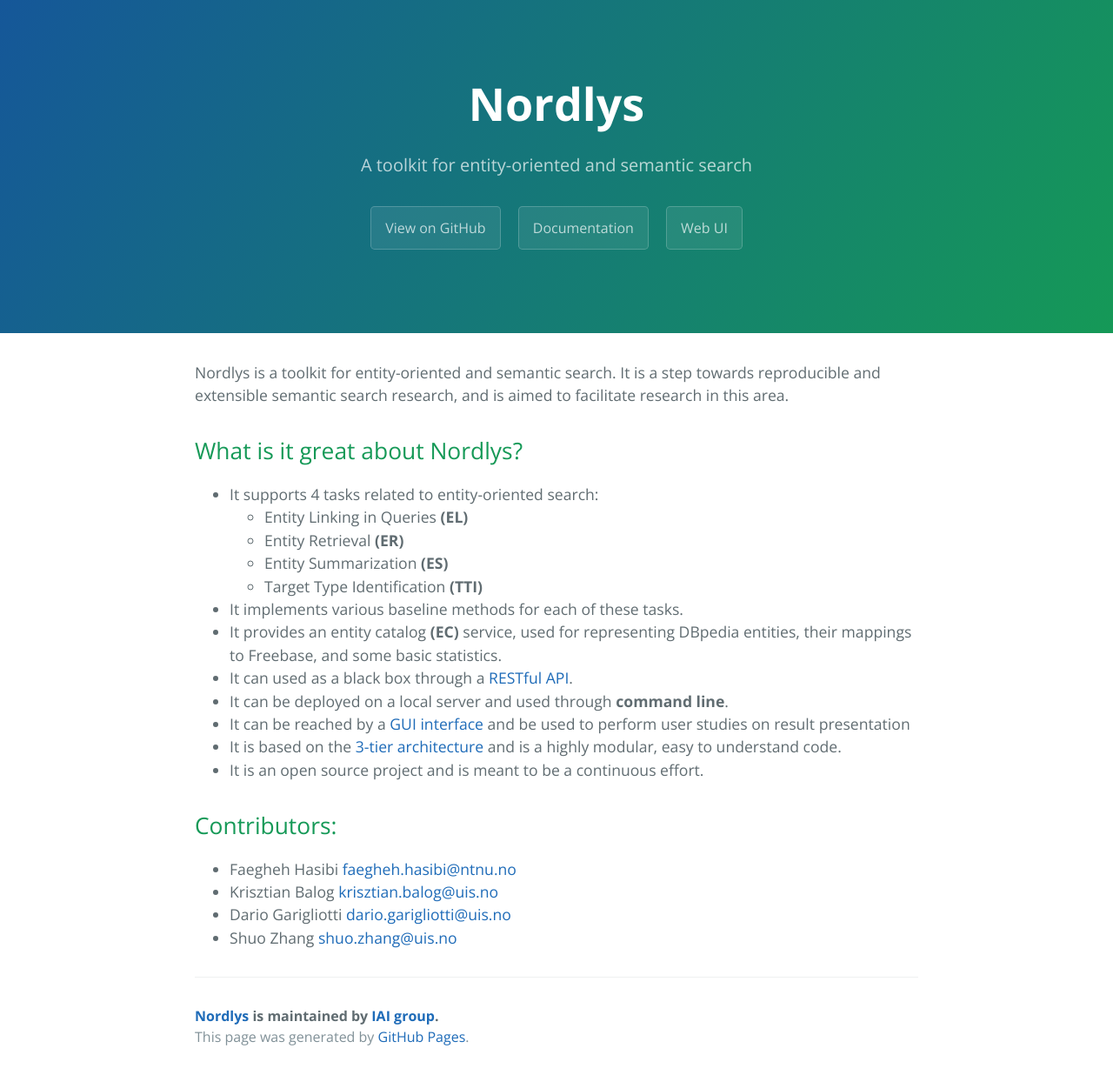
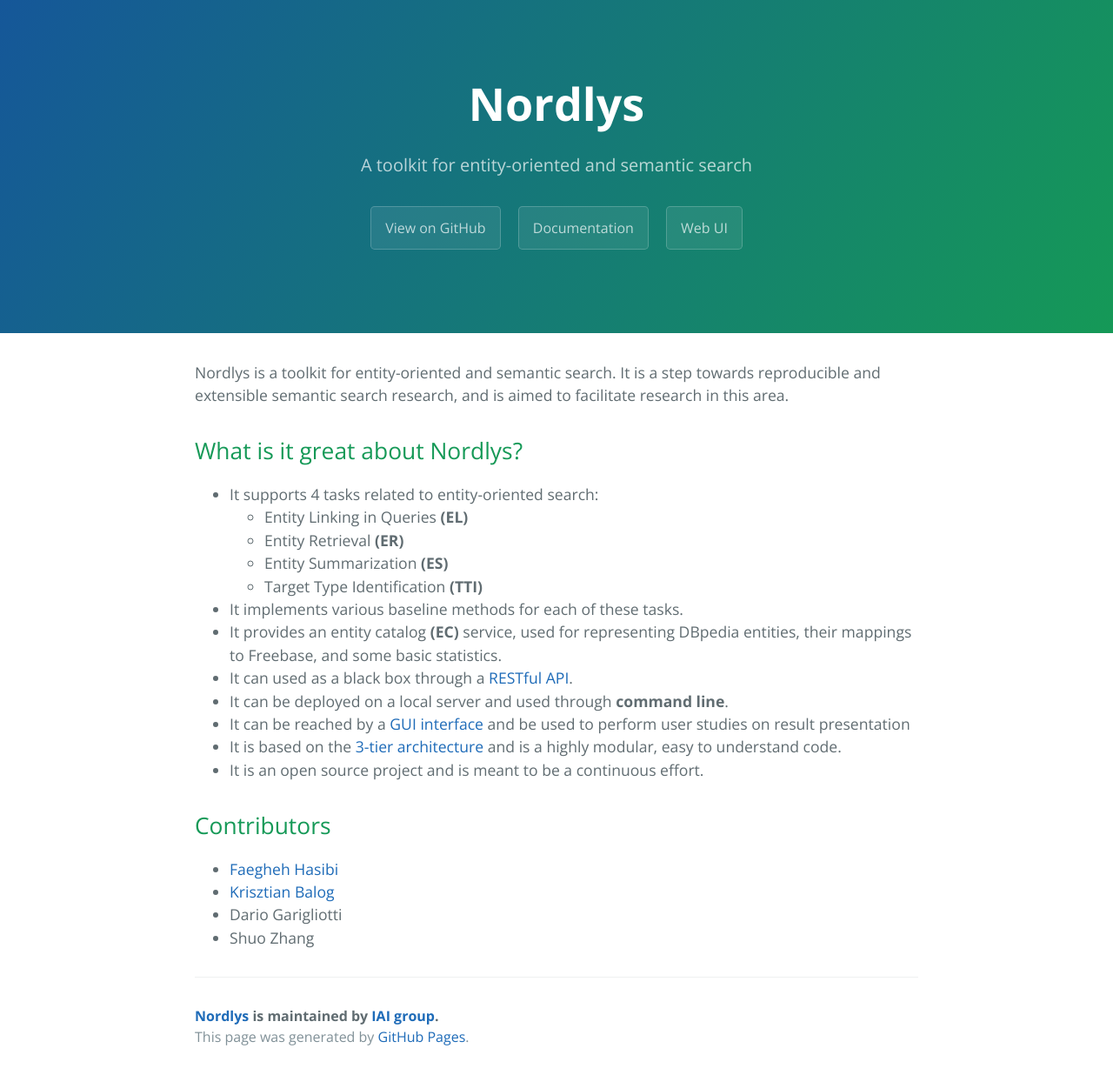
Before and after one commit to iai-group/nordlys, a Jekyll site: the page built from index.md, in a window 1280 px wide. Shown: the whole page at 87% size. Built offline with Jekyll 4.4.1, drawn with Linux system fonts in a browser that asks for light colours; our own code applies the rules of GitHub Pages for plain Markdown files; some of the changed lines change nothing that is shown.

Commit message:
Update index.md

```diff
--- a/index.md
+++ b/index.md
@@ -16,9 +16,9 @@
 - It is based on the [3-tier architecture](https://en.wikipedia.org/wiki/Multitier_architecture) and is a highly modular, easy to understand code.
 - It is an open source project and is meant to be a continuous effort.
 
-## Contributors:
+## Contributors
 
-- Faegheh Hasibi <faegheh.hasibi@ntnu.no>
-- Krisztian Balog <krisztian.balog@uis.no>
-- Dario Garigliotti <dario.garigliotti@uis.no>
-- Shuo Zhang <shuo.zhang@uis.no>
+- [Faegheh Hasibi](http://hasibi.com/)
+- [Krisztian Balog](krisztianbalog.com)
+- Dario Garigliotti
+- Shuo Zhang
```
